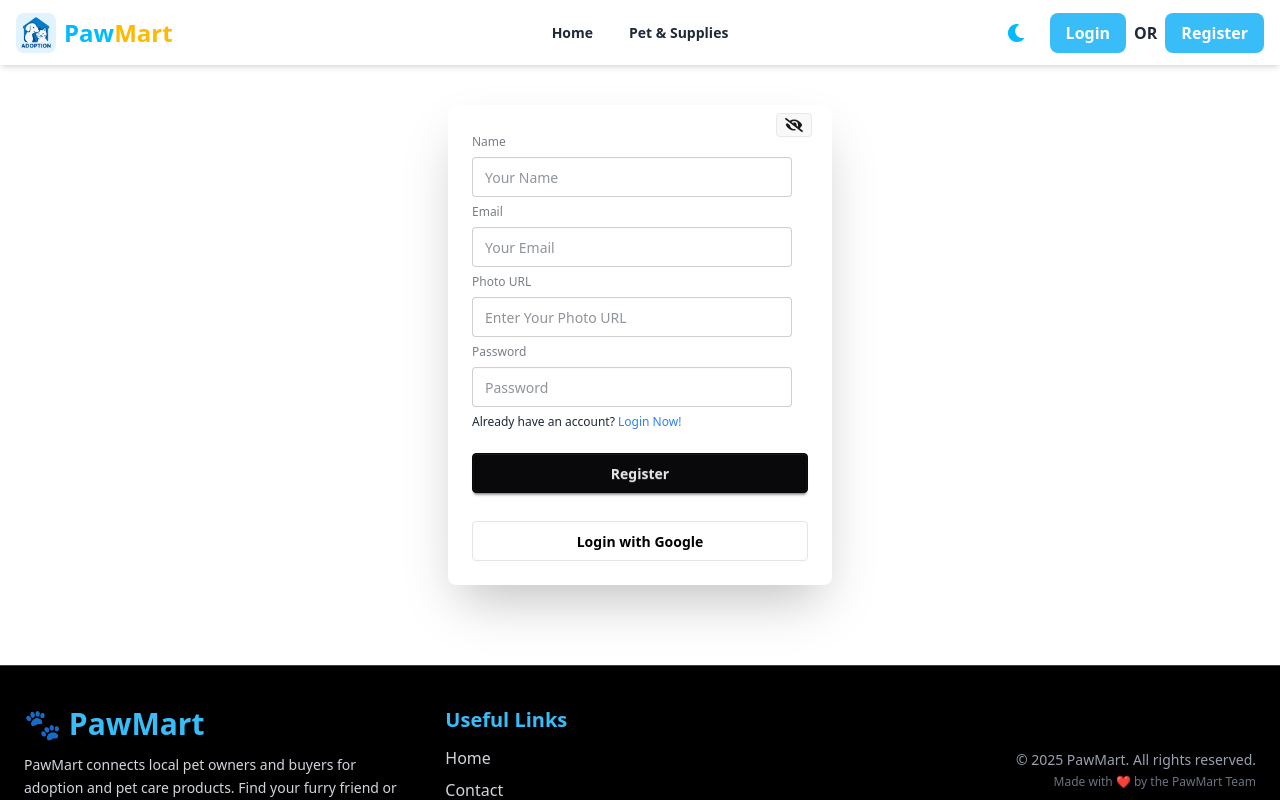
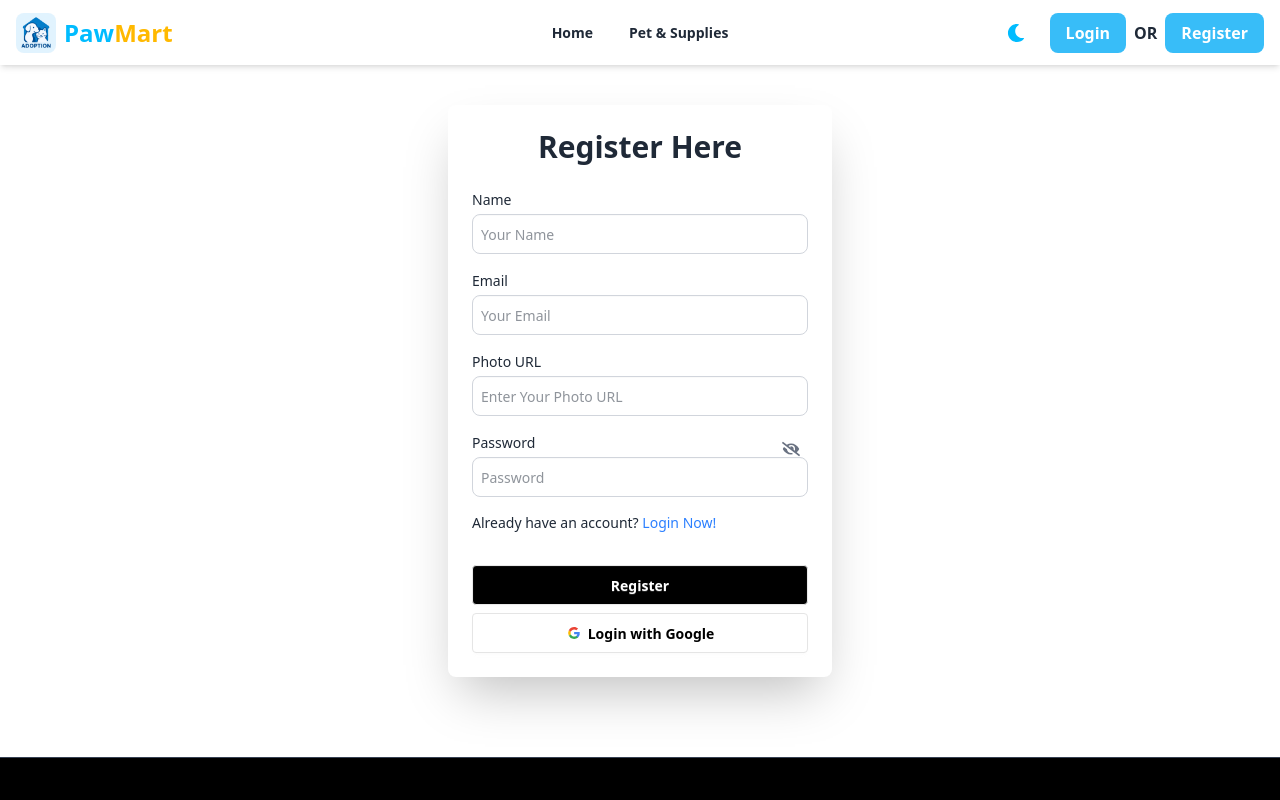
Before and after one commit to Fahimpro-jpg/pawmart-client, a React (Vite) app: page /register in a window 1280 px wide. Shown: the top 800 px of the page. Built offline with nearby package versions, Linux system fonts and the light colour scheme; no server answers.

Commit message:
added the errorPage

```diff
--- a/src/components/AllProducts/AllProducts.jsx
+++ b/src/components/AllProducts/AllProducts.jsx
@@ -54,7 +54,7 @@ const AllProducts = () => {
   if (loading)
     return (
       <p className="text-center mt-10 text-lg animate__animated animate__flash text-[var(--text-color)]">
-        Loading products...
+       <span className="loading loading-spinner loading-md"></span>
       </p>
     );
 
--- a/src/components/Navbar/Navbar.jsx
+++ b/src/components/Navbar/Navbar.jsx
@@ -147,6 +147,8 @@ const Navbar = () => {
         {user ? (
           <div className="flex items-center gap-2">
             <img
+
+              referrerPolicy='no-referrer'
               src={user.photoURL || userIcon}
               alt="User Avatar"
               className="w-10 h-10 rounded-full border-2 border-sky-400"
--- a/src/main.jsx
+++ b/src/main.jsx
@@ -20,6 +20,7 @@ import AddListing from './pages/AddListing/AddListing.jsx';
 import MyListings from './pages/MyListings/MyListings.jsx';
 import MyOrders from './pages/MyOrders/MyOrders.jsx';
 import UpdateListing from './pages/UpdateListing/UpdateListing.jsx';
+import ErrorPage from './pages/ErrorPage/ErrorPage.jsx';
 
 const router = createBrowserRouter([
   {
@@ -73,6 +74,10 @@ const router = createBrowserRouter([
   }
 
     ]
+  },
+  {
+    path:'/*',
+    errorElement:<ErrorPage></ErrorPage>
   }
 ])
 
--- /dev/null
+++ b/src/pages/ErrorPage/ErrorPage.jsx
@@ -0,0 +1,12 @@
+import React from 'react';
+import errorImage from "../../assets/App-Error.png"
+const ErrorPage = () => {
+    return (
+        <div>
+            <img className='mx-auto' src={errorImage} alt="" />
+            <p className='text-center mt-4'>The page you are looking for is not available.</p>
+        </div>
+    );
+};
+
+export default ErrorPage;
--- a/src/pages/Login/Login.jsx
+++ b/src/pages/Login/Login.jsx
@@ -1,21 +1,21 @@
-import React, { useState, use } from 'react';
+import React, { useState, useContext } from 'react';
 import { Link, useNavigate } from 'react-router';
 import { AuthContext } from '../../contexts/AuthContext';
 import toast from 'react-hot-toast';
 import { FaEye, FaEyeSlash } from 'react-icons/fa';
 
 const Login = () => {
-  const { signInWithGoogle, signInUser } = use(AuthContext);
+  const { signInWithGoogle, signInUser } = useContext(AuthContext);
   const navigate = useNavigate();
 
   const [emailError, setEmailError] = useState("");
   const [passwordError, setPasswordError] = useState("");
   const [showPassword, setShowPassword] = useState(false);
-  const handleToggle = (e) => {
-    e.preventDefault();
-    setShowPassword(!showPassword);
-  };
 
+  // Toggle password visibility
+  const handleToggle = () => setShowPassword(!showPassword);
+
+  // Handle login form
   const handleLogin = async (e) => {
     e.preventDefault();
 
@@ -23,25 +23,19 @@ const Login = () => {
     const email = form.email.value;
     const password = form.password.value;
 
-    // Validation
     if (!email) {
       setEmailError("Email is required");
       toast.error("Email is required!");
       return;
-    } else {
-      setEmailError("");
-    }
+    } else setEmailError("");
 
     if (!password) {
       setPasswordError("Password is required");
       toast.error("Password is required!");
       return;
-    } else {
-      setPasswordError("");
-    }
+    } else setPasswordError("");
 
     try {
-
       const res = await fetch(`https://paw-mart-api-server.vercel.app/users`);
       const users = await res.json();
 
@@ -54,22 +48,20 @@ const Login = () => {
         return;
       }
 
-
       await signInUser(email, password);
-
-      toast.success(`Welcome back, ${existingUser.name} 🎉`);
+      toast.success(`Welcome back, ${existingUser.name}!`);
       navigate('/');
-
     } catch (err) {
       console.log(err);
       toast.error("Login failed. Please try again.");
     }
   };
 
+  // Google Sign-in
   const handleGoogleSignIn = () => {
     signInWithGoogle()
       .then(async (result) => {
-        toast.success('Google sign-in successful 🎉');
+        toast.success('Google sign-in successful');
 
         const newUser = {
           name: result.user.displayName,
@@ -90,7 +82,7 @@ const Login = () => {
           });
         }
 
-        navigate('/'); // Redirect after login
+        navigate('/');
       })
       .catch(error => {
         console.log(error);
@@ -99,39 +91,67 @@ const Login = () => {
   };
 
   return (
-    <div className="card bg-base-100 w-full max-w-sm shrink-0 shadow-2xl mx-auto mt-10">
+    <div
+      className="card w-full max-w-sm mx-auto mt-10 shadow-2xl transition-colors duration-500"
+      style={{
+        backgroundColor: "var(--bg-color)",
+        color: "var(--text-color)"
+      }}
+    >
       <div className="card-body">
-        <h2 className="text-center text-3xl font-semibold">Login Here</h2>
-        <form onSubmit={handleLogin} className="fieldset">
-          <label className="label">Email</label>
-          <input type="email" className="input" placeholder="Email" name="email" />
-          {emailError && <p className="text-red-500 text-sm">{emailError}</p>}
+        <h2 className="text-center text-3xl font-semibold mb-4">
+          Login Here
+        </h2>
 
-          <label className="label">Password</label>
-          <input type="password" className="input" placeholder="Password" name="password" />
-          <button
-            onClick={handleToggle}
-            type="button"
-            className="btn btn-xs absolute top-2 right-5"
-          > {showPassword ? <FaEye size={18} /> : <FaEyeSlash size={18} />}</button>
-          {passwordError && <p className="text-red-500 text-sm">{passwordError}</p>}
+        <form onSubmit={handleLogin} className="relative space-y-4">
+          <div>
+            <label className="block mb-1 font-medium">Email</label>
+            <input
+              type="email"
+              name="email"
+              placeholder="Email"
+              className="input w-full border rounded-lg p-2 bg-transparent dark:bg-gray-800 text-[var(--text-color)] border-gray-300 dark:border-gray-600 focus:ring-2 focus:ring-[var(--btn-bg)] outline-none transition"
+            />
+            {emailError && <p className="text-red-500 text-sm mt-1">{emailError}</p>}
+          </div>
 
-          <p>
+          <div className="relative">
+            <label className="block mb-1 font-medium">Password</label>
+            <input
+              type={showPassword ? "text" : "password"}
+              name="password"
+              placeholder="Password"
+              className="input w-full border rounded-lg p-2 bg-transparent dark:bg-gray-800 text-[var(--text-color)] border-gray-300 dark:border-gray-600 focus:ring-2 focus:ring-[var(--btn-bg)] outline-none transition"
+            />
+            <button
+              type="button"
+              onClick={handleToggle}
+              className="absolute top-2 right-2 text-gray-500 dark:text-gray-300"
+            >
+              {showPassword ? <FaEye size={18} /> : <FaEyeSlash size={18} />}
+            </button>
+            {passwordError && <p className="text-red-500 text-sm mt-1">{passwordError}</p>}
+          </div>
+
+          <p className="text-sm">
             Don't have an account?{" "}
-            <Link className="link link-hover text-blue-500" to="/register">
+            <Link className="text-blue-500 hover:underline" to="/register">
               Register Now!
             </Link>
           </p>
 
-          <button className="btn btn-neutral mt-4">Login</button>
+          <button
+            type="submit"
+            className="btn w-full mt-4 bg-[var(--btn-bg)] text-[var(--btn-text)] hover:opacity-90 transition text-white bg-black outline-0"
+          >
+            Login
+          </button>
         </form>
 
-        <button
-          onClick={handleGoogleSignIn}
-          className="btn bg-white text-black border-[#e5e5e5] mt-4"
-        >
-          Login with Google
-        </button>
+        <button onClick={handleGoogleSignIn} className="btn bg-white text-black border-[#e5e5e5]">
+  <svg aria-label="Google logo" width="16" height="16" xmlns="http://www.w3.org/2000/svg" viewBox="0 0 512 512"><g><path d="m0 0H512V512H0" fill="#fff"></path><path fill="#34a853" d="M153 292c30 82 118 95 171 60h62v48A192 192 0 0190 341"></path><path fill="#4285f4" d="m386 400a140 175 0 0053-179H260v74h102q-7 37-38 57"></path><path fill="#fbbc02" d="m90 341a208 200 0 010-171l63 49q-12 37 0 73"></path><path fill="#ea4335" d="m153 219c22-69 116-109 179-50l55-54c-78-75-230-72-297 55"></path></g></svg>
+  Login with Google
+</button>
       </div>
     </div>
   );
--- a/src/pages/MyListings/MyListings.jsx
+++ b/src/pages/MyListings/MyListings.jsx
@@ -8,13 +8,7 @@ const MyListings = () => {
   const { user } = useContext(AuthContext);
   const [listings, setListings] = useState([]);
   const [loading, setLoading] = useState(true);
-  const [theme, setTheme] = useState(localStorage.getItem("theme") || "light");
 
-  useEffect(() => {
-    // Apply the theme to <body> on load or when toggled
-    document.body.classList.toggle("dark-mode", theme === "dark");
-    localStorage.setItem("theme", theme);
-  }, [theme]);
 
   useEffect(() => {
     if (user?.email) {
--- a/src/pages/Register/Register.jsx
+++ b/src/pages/Register/Register.jsx
@@ -1,21 +1,18 @@
-import React, { use, useState } from 'react';
+import React, { useState, useContext } from 'react';
 import { Link, useNavigate } from 'react-router';
 import { AuthContext } from '../../contexts/AuthContext';
 import toast from 'react-hot-toast';
 import { FaEye, FaEyeSlash } from 'react-icons/fa';
 
 const Register = () => {
-  const { signInWithGoogle, createUser, updateUserProfile } = use(AuthContext);
+  const { signInWithGoogle, createUser, updateUserProfile } = useContext(AuthContext);
   const navigate = useNavigate();
 
   const [nameError, setNameError] = useState("");
   const [passwordError, setPasswordError] = useState("");
   const [showPassword, setShowPassword] = useState(false);
 
-  const handleToggle = (e) => {
-    e.preventDefault();
-    setShowPassword(!showPassword);
-  };
+  const handleToggle = () => setShowPassword(!showPassword);
 
   const handleRegister = (e) => {
     e.preventDefault();
@@ -31,9 +28,7 @@ const Register = () => {
       setNameError("Name should be more than 5 characters");
       toast.error("Name should be more than 5 characters");
       return;
-    } else {
-      setNameError("");
-    }
+    } else setNameError("");
 
     // Password validation
     const uppercaseRegex = /[A-Z]/;
@@ -50,50 +45,33 @@ const Register = () => {
       setPasswordError("Password must be at least 6 characters long");
       toast.error("Password must be at least 6 characters long");
       return;
-    } else {
-      setPasswordError("");
-    }
+    } else setPasswordError("");
 
     // ✅ Create user in Firebase
     createUser(email, password)
       .then((result) => {
         const user = result.user;
-        console.log("User created:", user);
+        console.log(user)
         toast.success("Registration successful 🎉");
 
-        // Update Firebase profile
         updateUserProfile({ displayName: name, photoURL: photo })
           .then(() => {
-            // Save new user to MongoDB including password
             const newUser = { name, email, image: photo, password };
-
             fetch('https://paw-mart-api-server.vercel.app/users', {
               method: 'POST',
-              headers: {
-                'Content-Type': 'application/json'
-              },
+              headers: { 'Content-Type': 'application/json' },
               body: JSON.stringify(newUser)
             })
               .then(res => res.json())
-              .then(data => {
-                console.log('User saved to DB:', data);
+              .then(() => {
                 toast.success('User saved to database!');
-                navigate('/'); // redirect to home
+                navigate('/');
               })
-              .catch(err => {
-                console.log(err);
-                toast.error("Failed to save user to DB!");
-              });
+              .catch(() => toast.error("Failed to save user to DB!"));
           })
-          .catch(error => {
-            console.log(error);
-            toast.error('Profile update failed!');
-          });
+          .catch(() => toast.error('Profile update failed!'));
       })
-      .catch((error) => {
-        console.log(error);
-        toast.error(error.message);
-      });
+      .catch((error) => toast.error(error.message));
   };
 
   const handleGoogleSignIn = () => {
@@ -107,7 +85,6 @@ const Register = () => {
           image: result.user.photoURL
         };
 
-        // Save Google user in MongoDB if not exists
         const res = await fetch('https://paw-mart-api-server.vercel.app/users');
         const users = await res.json();
         const exists = users.find(user => user.email === newUser.email);
@@ -120,59 +97,91 @@ const Register = () => {
           });
         }
 
-        navigate('/'); // redirect after login
+        navigate('/');
       })
-      .catch(error => {
-        console.log(error);
-        toast.error('Google sign-in failed!');
-      });
+      .catch(() => toast.error('Google sign-in failed!'));
   };
 
   return (
-    <div className="card bg-base-100 w-full max-w-sm shrink-0 shadow-2xl mx-auto mt-10">
+    <div
+      className="card w-full max-w-sm mx-auto mt-10 shadow-2xl transition-colors duration-500"
+      style={{
+        backgroundColor: "var(--bg-color)",
+        color: "var(--text-color)"
+      }}
+    >
       <div className="card-body">
-        <form onSubmit={handleRegister} className="fieldset">
-          <label className="label">Name</label>
-          <input type="text" className="input" placeholder="Your Name" name="name" />
-          {nameError && <p className="text-red-500 text-sm">{nameError}</p>}
+        <h2 className="text-center text-3xl font-semibold mb-4">
+          Register Here
+        </h2>
 
-          <label className="label">Email</label>
-          <input type="email" className="input" placeholder="Your Email" name="email" />
+        <form onSubmit={handleRegister} className="relative space-y-4">
+          <div>
+            <label className="block mb-1 font-medium">Name</label>
+            <input
+              type="text"
+              name="name"
+              placeholder="Your Name"
+              className="input w-full border rounded-lg p-2 bg-transparent dark:bg-gray-800 text-[var(--text-color)] border-gray-300 dark:border-gray-600 focus:ring-2 focus:ring-[var(--btn-bg)] outline-none transition"
+            />
+            {nameError && <p className="text-red-500 text-sm mt-1">{nameError}</p>}
+          </div>
 
-          <label className="label">Photo URL</label>
-          <input type="text" className="input" placeholder="Enter Your Photo URL" name="image" />
+          <div>
+            <label className="block mb-1 font-medium">Email</label>
+            <input
+              type="email"
+              name="email"
+              placeholder="Your Email"
+              className="input w-full border rounded-lg p-2 bg-transparent dark:bg-gray-800 text-[var(--text-color)] border-gray-300 dark:border-gray-600 focus:ring-2 focus:ring-[var(--btn-bg)] outline-none transition"
+            />
+          </div>
 
-          <label className="label">Password</label>
+          <div>
+            <label className="block mb-1 font-medium">Photo URL</label>
+            <input
+              type="text"
+              name="image"
+              placeholder="Enter Your Photo URL"
+              className="input w-full border rounded-lg p-2 bg-transparent dark:bg-gray-800 text-[var(--text-color)] border-gray-300 dark:border-gray-600 focus:ring-2 focus:ring-[var(--btn-bg)] outline-none transition"
+            />
+          </div>
+
+          <div className="relative">
+            <label className="block mb-1 font-medium">Password</label>
             <input
               type={showPassword ? "text" : "password"}
-            className="input"
+              name="password"
               placeholder="Password"
-            name="password"
+              className="input w-full border rounded-lg p-2 bg-transparent dark:bg-gray-800 text-[var(--text-color)] border-gray-300 dark:border-gray-600 focus:ring-2 focus:ring-[var(--btn-bg)] outline-none transition"
             />
-          {passwordError && <p className="text-red-500 text-sm">{passwordError}</p>}
-
             <button
+              type="button"
               onClick={handleToggle}
-            type="button"
-            className="btn btn-xs absolute top-2 right-5"
+              className="absolute top-2 right-2 text-gray-500 dark:text-gray-300"
             >
               {showPassword ? <FaEye size={18} /> : <FaEyeSlash size={18} />}
             </button>
+            {passwordError && <p className="text-red-500 text-sm mt-1">{passwordError}</p>}
+          </div>
 
-          <p>
+          <p className="text-sm">
             Already have an account?{" "}
-            <Link className="link link-hover text-blue-500" to="/login">
+            <Link className="text-blue-500 hover:underline" to="/login">
               Login Now!
             </Link>
           </p>
 
-          <button className="btn btn-neutral mt-4">Register</button>
+          <button
+            type="submit"
+            className="btn w-full mt-4 bg-[var(--btn-bg)] text-[var(--btn-text)] hover:opacity-90 transition text-white bg-black"
+          >
+            Register
+          </button>
         </form>
 
-        <button
-          onClick={handleGoogleSignIn}
-          className="btn bg-white text-black border-[#e5e5e5] mt-4"
-        >
+        <button onClick={handleGoogleSignIn} className="btn bg-white text-black border-[#e5e5e5]">
+  <svg aria-label="Google logo" width="16" height="16" xmlns="http://www.w3.org/2000/svg" viewBox="0 0 512 512"><g><path d="m0 0H512V512H0" fill="#fff"></path><path fill="#34a853" d="M153 292c30 82 118 95 171 60h62v48A192 192 0 0190 341"></path><path fill="#4285f4" d="m386 400a140 175 0 0053-179H260v74h102q-7 37-38 57"></path><path fill="#fbbc02" d="m90 341a208 200 0 010-171l63 49q-12 37 0 73"></path><path fill="#ea4335" d="m153 219c22-69 116-109 179-50l55-54c-78-75-230-72-297 55"></path></g></svg>
   Login with Google
 </button>
       </div>
@@ -181,3 +190,4 @@ const Register = () => {
 };
 
 export default Register;
+//  className="btn w-full mt-4 border border-gray-300 dark:border-gray-600 bg-white dark:bg-gray-700 text-black dark:text-white hover:opacity-90 transition"
```
Also changed, not shown: src/assets/App-Error.png (added). Lines whose indentation alone changed are shown as unchanged.
